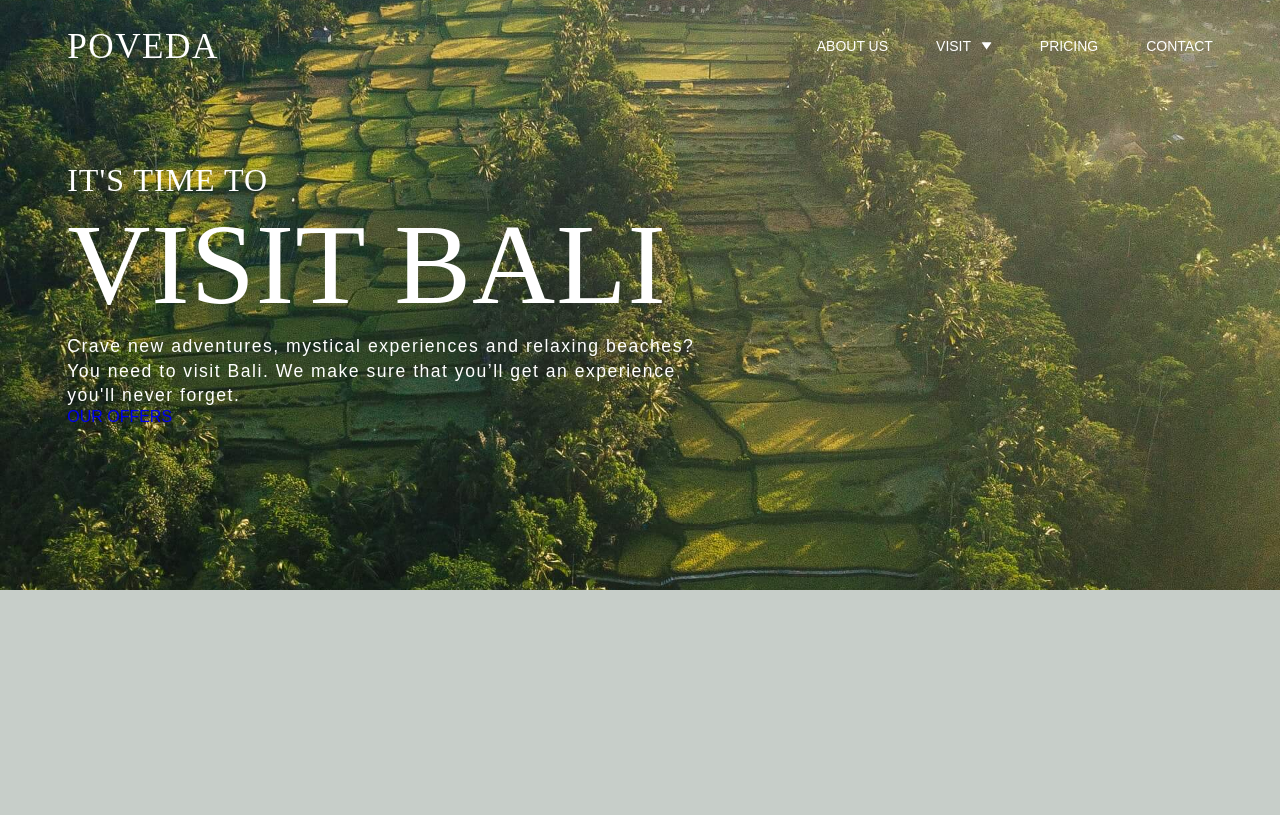
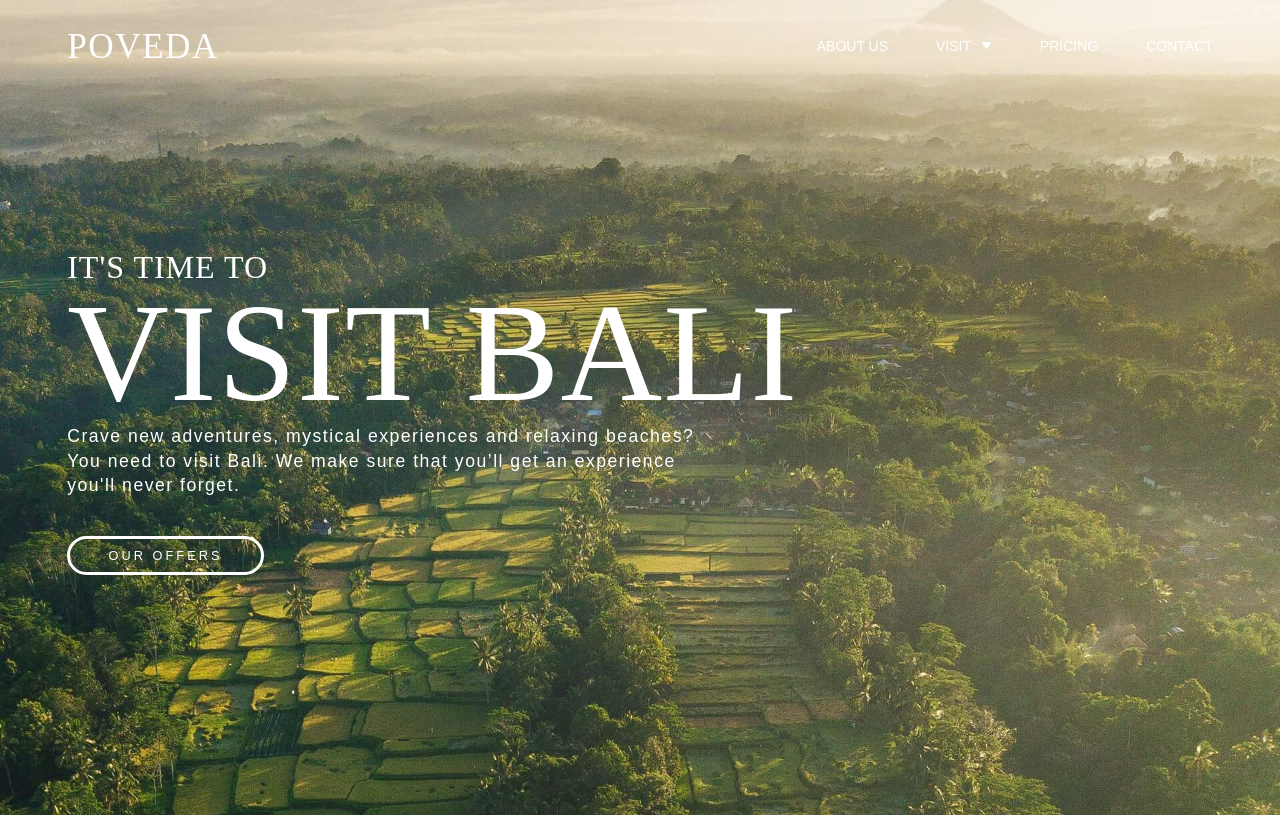
Before and after one commit to SutheeDev/react-poveda, a React (Vite) app in the folder client/: page / in a window 1280 px wide. Built offline with nearby package versions, Linux system fonts and the light colour scheme.

Commit message:
styled Button component / passed Button in Hero component

```diff
--- a/client/src/components/Button.jsx
+++ b/client/src/components/Button.jsx
@@ -13,7 +13,14 @@ const Button = ({
   type,
 }) => {
   return (
-    <Wrapper>
+    <Wrapper
+      bgColor={bgColor}
+      bdColor={bdColor}
+      txColor={txColor}
+      bgColorHover={bgColorHover}
+      bdColorHover={bdColorHover}
+      txColorHover={txColorHover}
+    >
       <Link to={path} className="btn">
         {text}
       </Link>
@@ -23,7 +30,28 @@ const Button = ({
 export default Button;
 
 const Wrapper = styled.div`
+  margin: 3em 0 0 0;
   .btn {
+    width: 100%;
+    font-family: var(--font-2);
+    font-size: 0.8rem;
+    letter-spacing: 3px;
+    padding: 0.7em 2em;
     text-transform: uppercase;
+    border: 3px solid ${(props) => props.bdColor};
+    background-color: ${(props) => props.bgColor};
+    color: ${(props) => props.txColor};
+    border-radius: 35px;
+
+    transition: var(--btn-transition);
+    &:hover {
+      border: 3px solid ${(props) => props.bdColorHover};
+      color: ${(props) => props.txColorHover};
+    }
+  }
+  @media screen and (min-width: 450px) {
+    .btn {
+      padding: 0.7em 3em;
+    }
   }
 `;
--- a/client/src/components/Hero.jsx
+++ b/client/src/components/Hero.jsx
@@ -8,7 +8,17 @@ const Hero = ({ smText, bgText, imgUrl, paragraph, height, btn }) => {
         <h3>{smText}</h3>
         <h1 className="lg-text">{bgText}</h1>
         {paragraph && <p>{paragraph}</p>}
-        {btn && <Button text={btn} path="/aboutus" />}
+        {btn && (
+          <Button
+            text={btn}
+            path="/aboutus"
+            bgColor="transparent"
+            bdColor="var(--white)"
+            txColor="var(--white)"
+            bdColorHover="var(--grey)"
+            txColorHover="var(--grey)"
+          />
+        )}
       </div>
     </Wrapper>
   );
@@ -17,7 +27,7 @@ export default Hero;
 
 const Wrapper = styled.section`
   width: 100%;
-  height: 300px;
+  min-height: 300px;
   height: calc(300px + ${(props) => props.height});
   background-color: wheat;
   background-image: url(${(props) => props.imgUrl});
@@ -54,19 +64,24 @@ const Wrapper = styled.section`
       font-size: clamp(4.5rem, 9vw, 9rem);
     }
     p {
-      width: 80%;
+      /* width: 100%; */
       max-width: 630px;
     }
   }
 
   @media screen and (min-width: 950px) {
-    height: 590px;
-    background-position: 0 60%;
+    min-height: 590px;
+    height: calc(590px + ${(props) => props.height});
+    background-position: 0 20%;
     .container {
       padding: 0 var(--side-contain-950);
 
       max-width: var(--side-contain-max);
       margin: 0 auto;
     }
+    .lg-text {
+      font-size: clamp(5.5rem, 11vw, 11rem);
+      padding: 0;
+    }
   }
 `;
--- a/client/src/index.css
+++ b/client/src/index.css
@@ -66,6 +66,7 @@ html {
 
   /* Transition */
   --global-transition: all 0.15s ease;
+  --btn-transition: all 0.3s ease;
 
   /* container */
   --side-contain-sm: 1.5em;
```
